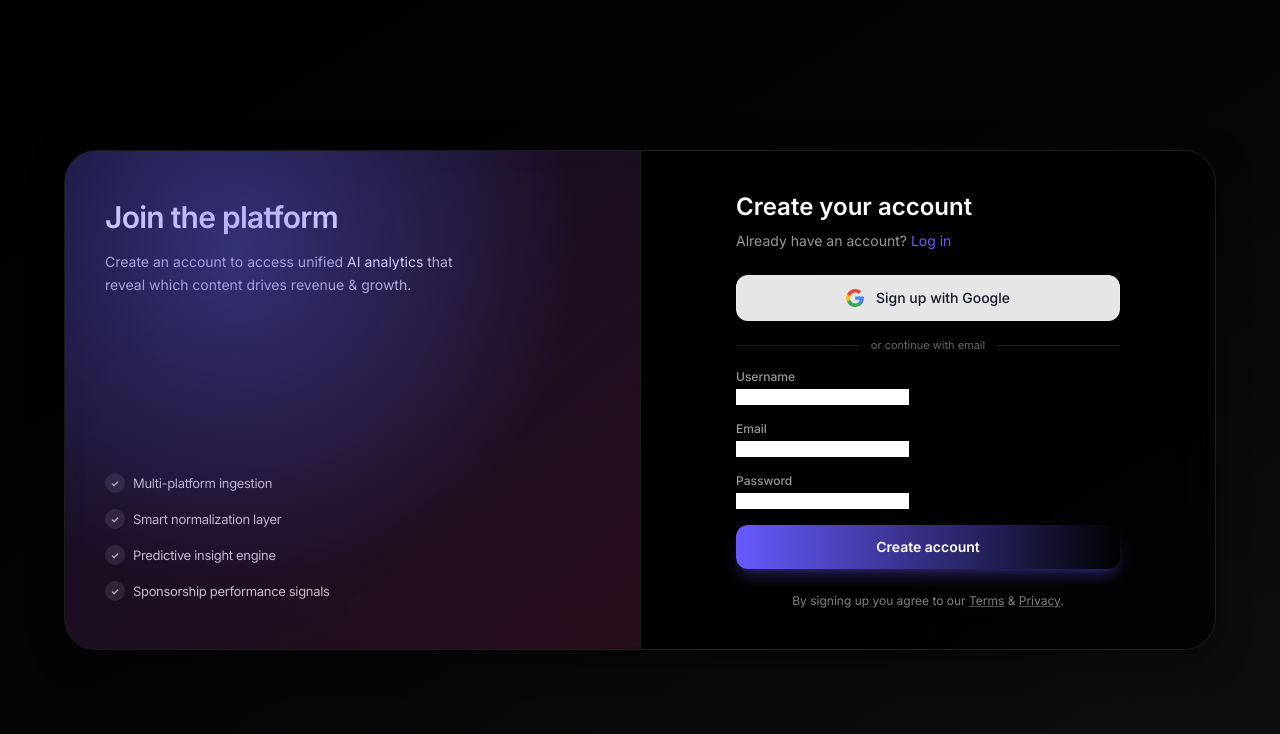
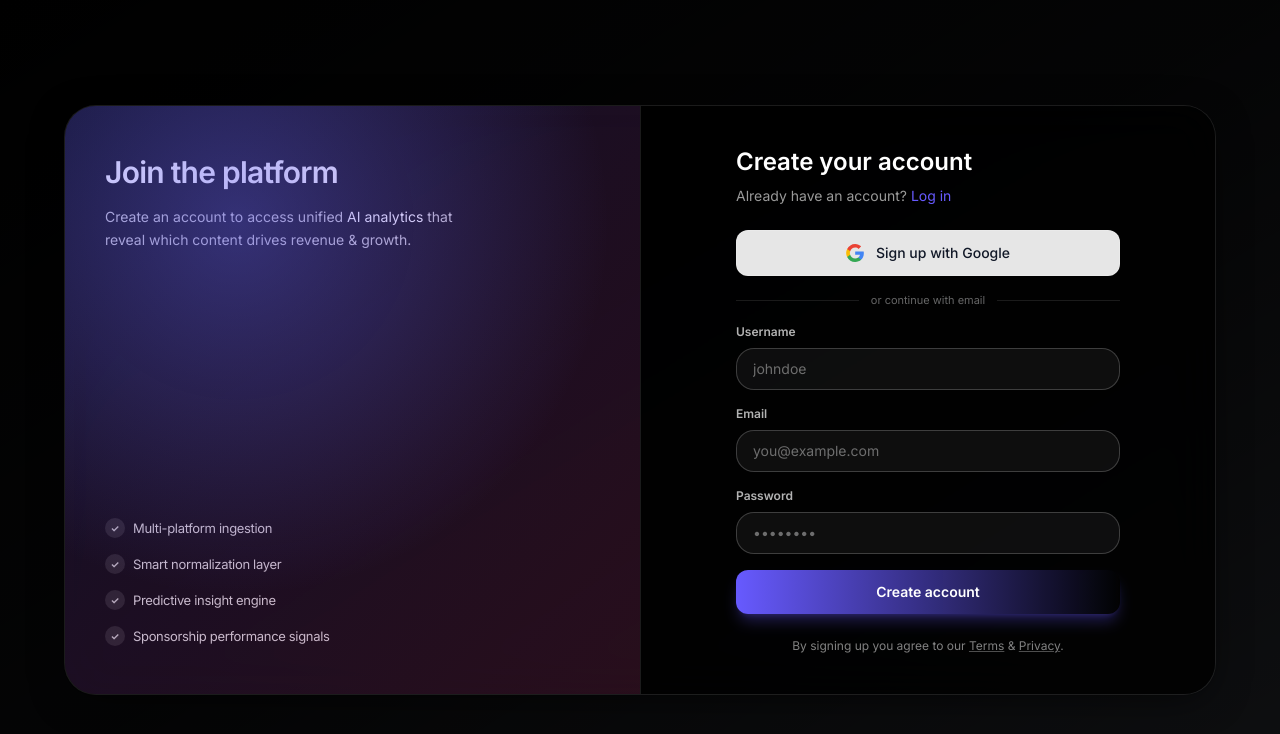
Before and after one commit to mehedi-hridoy/creator-pulse, a React (Vite) app in the folder frontend/: page /signup in a window 1280 px wide. Shown: the top 734 px of the page. Built offline with nearby package versions, Linux system fonts and the light colour scheme; no server answers.

Commit message:
login signup ui

```diff
--- a/frontend/src/pages/Login.jsx
+++ b/frontend/src/pages/Login.jsx
@@ -86,7 +86,8 @@ export default function Login() {
                     value={email}
                     onChange={(e) => setEmail(e.target.value)}
                     required
-                    className="auth-input"
+                    placeholder="you@example.com"
+                    className="w-full rounded-lg bg-white/5 border border-white/20 px-4 py-2.5 text-sm text-white placeholder:text-white/40 focus:bg-white/8 focus:border-brand-primary/60 focus:ring-2 focus:ring-brand-primary/20 focus:outline-none transition-all"
                   />
                 </Field>
                 <Field label="Password">
@@ -95,7 +96,8 @@ export default function Login() {
                     value={password}
                     onChange={(e) => setPassword(e.target.value)}
                     required
-                    className="auth-input"
+                    placeholder="••••••••"
+                    className="w-full rounded-lg bg-white/5 border border-white/20 px-4 py-2.5 text-sm text-white placeholder:text-white/40 focus:bg-white/8 focus:border-brand-primary/60 focus:ring-2 focus:ring-brand-primary/20 focus:outline-none transition-all"
                   />
                 </Field>
                 {error && <p className="text-xs text-red-400">{error}</p>}
@@ -131,9 +133,9 @@ function Feature({ text }) {
 
 function Field({ label, children }) {
   return (
-    <label className="block text-xs font-medium text-white/60">
-      {label}
-      <div className="mt-1">{children}</div>
+    <label className="block">
+      <span className="text-xs font-semibold text-white/70 mb-2 block">{label}</span>
+      {children}
     </label>
   );
 }
--- a/frontend/src/pages/Signup.jsx
+++ b/frontend/src/pages/Signup.jsx
@@ -96,7 +96,8 @@ export default function Signup() {
                     onChange={(e) => setUsername(e.target.value)}
                     required
                     minLength={3}
-                    className="auth-input"
+                    placeholder="johndoe"
+                    className="w-full rounded-lg bg-white/5 border border-white/20 px-4 py-2.5 text-sm text-white placeholder:text-white/40 focus:bg-white/8 focus:border-brand-primary/60 focus:ring-2 focus:ring-brand-primary/20 focus:outline-none transition-all"
                   />
                 </Field>
                 <Field label="Email">
@@ -105,7 +106,8 @@ export default function Signup() {
                     value={email}
                     onChange={(e) => setEmail(e.target.value)}
                     required
-                    className="auth-input"
+                    placeholder="you@example.com"
+                    className="w-full rounded-lg bg-white/5 border border-white/20 px-4 py-2.5 text-sm text-white placeholder:text-white/40 focus:bg-white/8 focus:border-brand-primary/60 focus:ring-2 focus:ring-brand-primary/20 focus:outline-none transition-all"
                   />
                 </Field>
                 <Field label="Password">
@@ -115,7 +117,8 @@ export default function Signup() {
                     onChange={(e) => setPassword(e.target.value)}
                     required
                     minLength={6}
-                    className="auth-input"
+                    placeholder="••••••••"
+                    className="w-full rounded-lg bg-white/5 border border-white/20 px-4 py-2.5 text-sm text-white placeholder:text-white/40 focus:bg-white/8 focus:border-brand-primary/60 focus:ring-2 focus:ring-brand-primary/20 focus:outline-none transition-all"
                   />
                 </Field>
                 {error && <p className="text-xs text-red-400">{error}</p>}
@@ -151,9 +154,9 @@ function Feature({ text }) {
 
 function Field({ label, children }) {
   return (
-    <label className="block text-xs font-medium text-white/60">
-      {label}
-      <div className="mt-1">{children}</div>
+    <label className="block">
+      <span className="text-xs font-semibold text-white/70 mb-2 block">{label}</span>
+      {children}
     </label>
   );
 }
```
